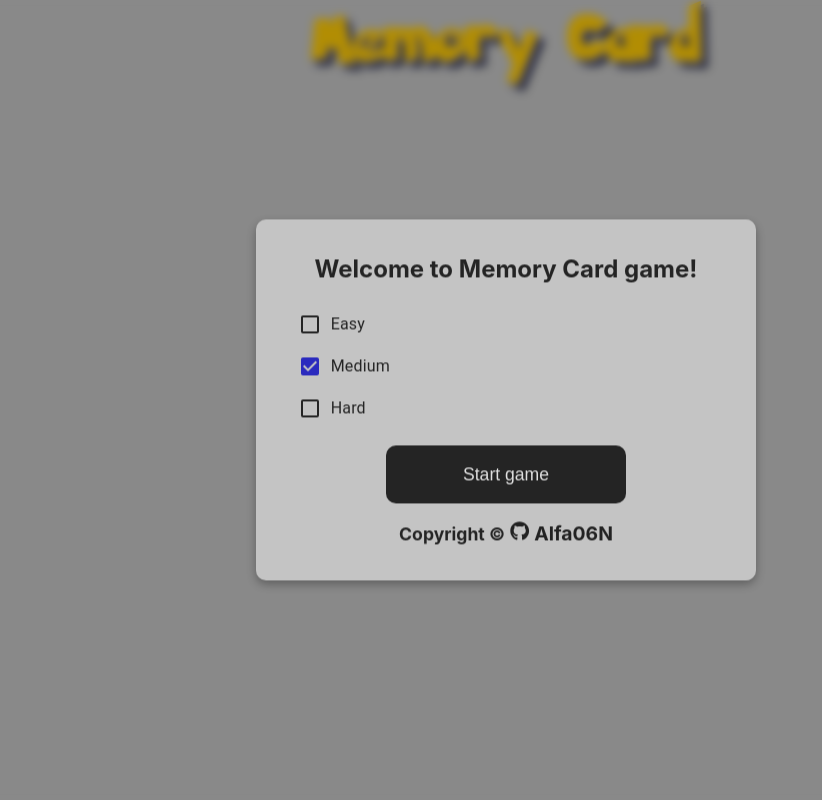
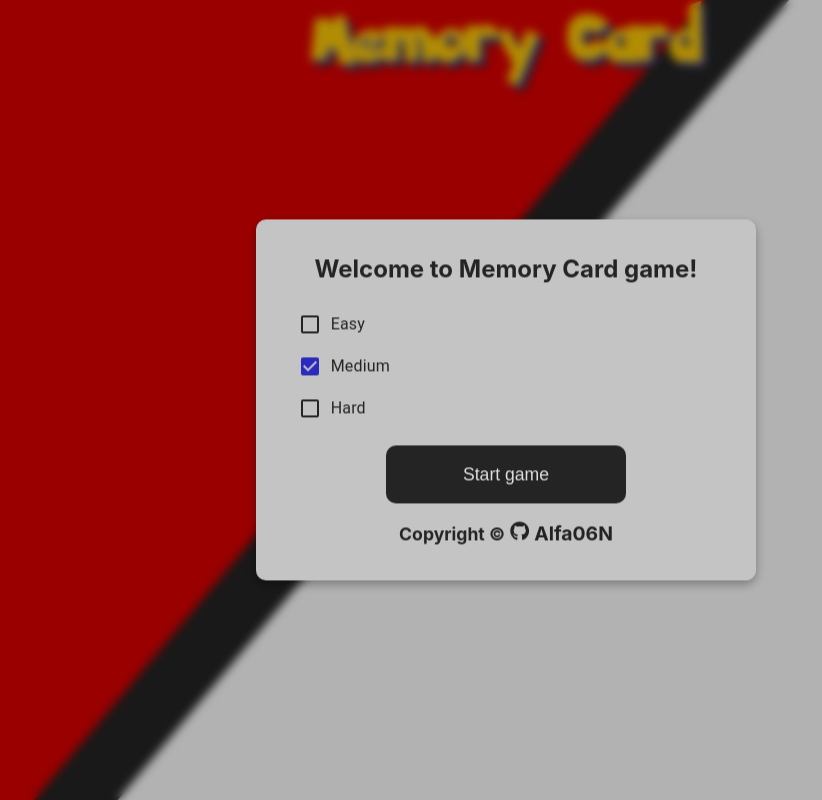
Before and after one commit to Alfa06N/Repositorio, a React (Vite) app in the folder Memory-Card/: page / in a window 1280 px wide. Shown: the whole page, without its empty margins (134-956 px from the left). Built offline with nearby package versions, Linux system fonts and the light colour scheme.

Commit message:
Fix issue with bg colors

```diff
--- a/Memory-Card/src/index.css
+++ b/Memory-Card/src/index.css
@@ -4,6 +4,8 @@
   font-weight: 400;
   padding: 0;
   margin: 0;
+  color: rgba(255, 255, 255, 0.87);
+  background-color: var(--bg-color);
 
   color-scheme: light dark;
 
@@ -29,8 +31,6 @@
   flex-direction: column;
   align-items: center;
   scroll-behavior: smooth;
-  color: rgba(255, 255, 255, 0.87);
-  background-color: var(--bg-color);
 }
 
 @media (max-width: 768px) {
```
